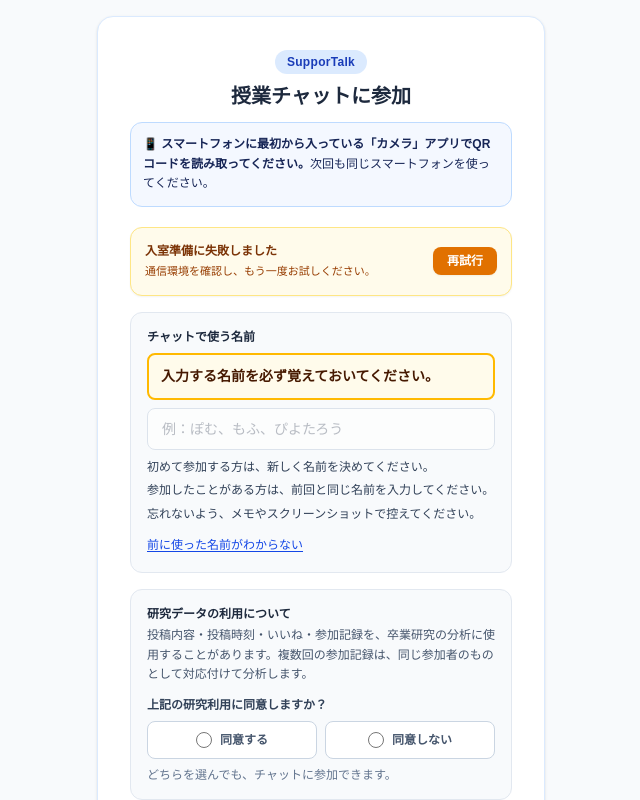
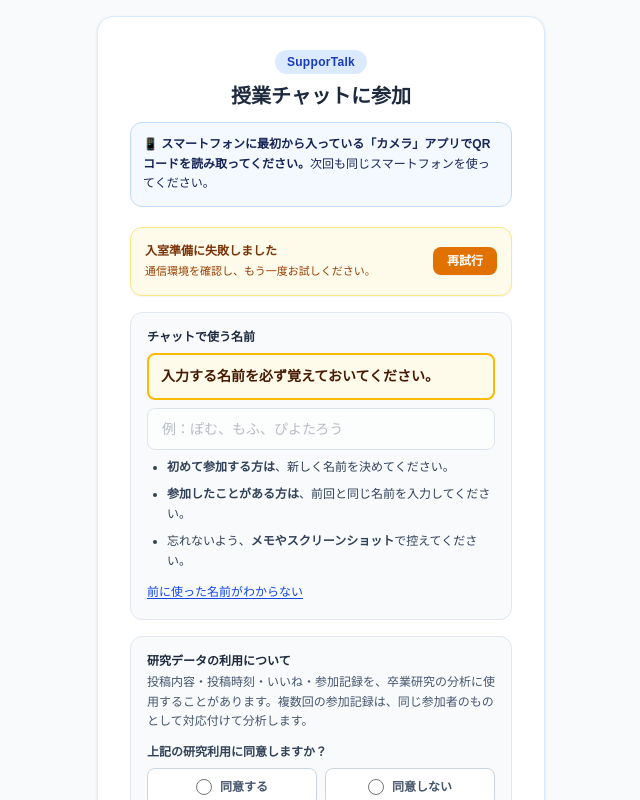
Before and after one commit to TayaTaya-stu/classaid, a Next.js app: page /enter/1 in a window 1280 px wide. Shown: the top 800 px of the page, without its empty margins (319-959 px from the left). Built offline with nearby package versions, Linux system fonts and the light colour scheme; no server answers.

Commit message:
Start entry with blank name and clarify instructions

```diff
--- a/app/enter/[entrySlug]/page.tsx
+++ b/app/enter/[entrySlug]/page.tsx
@@ -53,7 +53,6 @@ export default function SessionEnterPage() {
     const timer = window.setTimeout(() => {
       const saved = getStoredProfile()
       if (saved.displayName && saved.displayName.trim().length >= 2) {
-        setDisplayName(saved.displayName.trim())
         setParticipantId(saved.participantId)
       }
       setProfileReady(true)
@@ -103,7 +102,6 @@ export default function SessionEnterPage() {
         if (cancelled || activeAttemptRef.current !== attemptId) return
         if (token) {
           if (typeof profile.displayName === 'string' && profile.displayName) {
-            setDisplayName(profile.displayName)
             setParticipantId(profile.participantId)
             try { window.localStorage.setItem(PARTICIPANT_PROFILE_KEY, JSON.stringify(profile)) } catch {}
           }
@@ -294,11 +292,11 @@ export default function SessionEnterPage() {
                 placeholder="例：ぽむ、もふ、ぴよたろう"
                 className="w-full px-3.5 py-2.5 bg-white border border-slate-300 rounded-lg text-sm text-slate-800 focus:outline-none focus:ring-2 focus:ring-blue-500 focus:border-blue-500 transition-all disabled:opacity-60"
               />
-              <div id="name-entry-help" className="space-y-1 text-xs text-slate-700 leading-relaxed">
-                <p>初めて参加する方は、新しく名前を決めてください。</p>
-                <p>参加したことがある方は、前回と同じ名前を入力してください。</p>
-                <p>忘れないよう、メモやスクリーンショットで控えてください。</p>
-              </div>
+              <ul id="name-entry-help" className="list-disc pl-5 space-y-2 text-xs text-slate-700 leading-relaxed">
+                <li><strong>初めて参加する方は</strong>、新しく名前を決めてください。</li>
+                <li><strong>参加したことがある方は</strong>、前回と同じ名前を入力してください。</li>
+                <li>忘れないよう、<strong>メモやスクリーンショット</strong>で控えてください。</li>
+              </ul>
               {!participantId && !forgotPreviousName && (
                 <button type="button" disabled={loading} onClick={() => setShowForgotName(true)} className="text-xs text-blue-700 underline underline-offset-2">
                   前に使った名前がわからない
--- /dev/null
+++ b/tests/entry-blank-name.mjs
@@ -0,0 +1,47 @@
+import assert from 'node:assert/strict'
+import fs from 'node:fs'
+import vm from 'node:vm'
+import ts from 'typescript'
+
+const source = fs.readFileSync(new URL('../app/enter/[entrySlug]/page.tsx', import.meta.url), 'utf8')
+const code = ts.transpileModule(source, { compilerOptions: { module: ts.ModuleKind.CommonJS, jsx: ts.JsxEmit.React, target: ts.ScriptTarget.ES2022 } }).outputText
+for (const serverName of ['みも', '']) {
+  const effects = [], states = [], writes = []
+  let cursor = 0
+  const profile = { displayName: 'みも', participantId: 'existing-participant' }
+  const react = {
+    useState(initial) { const index = cursor++; states[index] = typeof initial === 'function' ? initial() : initial; return [states[index], value => { states[index] = value; writes.push([index, value]) }] },
+    useRef: value => ({ current: value }), useEffect: fn => effects.push(fn),
+    createElement: (type, props, ...children) => ({ type, props, children }),
+  }
+  const context = { exports: {}, React: react, console, setTimeout, clearTimeout, AbortSignal,
+    window: { setTimeout, clearTimeout, localStorage: { getItem: () => JSON.stringify(profile), setItem() {} } },
+    fetch: async () => ({ ok: true, json: async () => ({ displayName: serverName, participantId: 'server-participant' }) }),
+    require(name) {
+      if (name === 'react') return react
+      if (name === 'next/navigation') return { useRouter: () => ({}), useParams: () => ({ entrySlug: 'entry' }) }
+      if (name === '@/lib/supabase') return { supabase: {} }
+      if (name === '@/lib/student-auth-coordinator') return { StudentAuthCoordinator: class { getOrInitToken() { return Promise.resolve('token') } } }
+      throw Error(name)
+    },
+  }
+  vm.runInNewContext(code, context)
+  const tree = context.exports.default()
+  const cleanups = effects.map(fn => fn())
+  await new Promise(resolve => setTimeout(resolve, 20))
+  assert.equal(states[0], '', 'initial name must remain blank with saved and server profiles')
+  assert.equal(writes.filter(([index, value]) => index === 0 && value !== '').length, 0)
+  assert.ok(['server-participant', 'existing-participant'].includes(states[3]), 'participant identity retained')
+  assert.equal(states[7], 'token', 'authentication remains functional')
+  const nodes = []
+  function walk(node) { if (!node || typeof node !== 'object') return; if (Array.isArray(node)) return node.forEach(walk); nodes.push(node); walk(node.children) }
+  walk(tree)
+  const help = nodes.find(node => node.props?.id === 'name-entry-help')
+  assert.equal(help.type, 'ul')
+  assert.equal(help.children.filter(node => node?.type === 'li').length, 3)
+  assert.equal(nodes.find(node => node.props?.id === 'display-name-input').props.placeholder, '例：ぽむ、もふ、ぴよたろう')
+  cleanups.forEach(fn => fn?.())
+}
+assert.match(source, /setConfirmClaimModal\(\{ open: true/)
+assert.match(source, /forgotPreviousName,/)
+console.log('PASS actual entry effects: stored/server names never autofill, identity/auth retained; three bullet instructions and approved examples; recovery retained')
```
